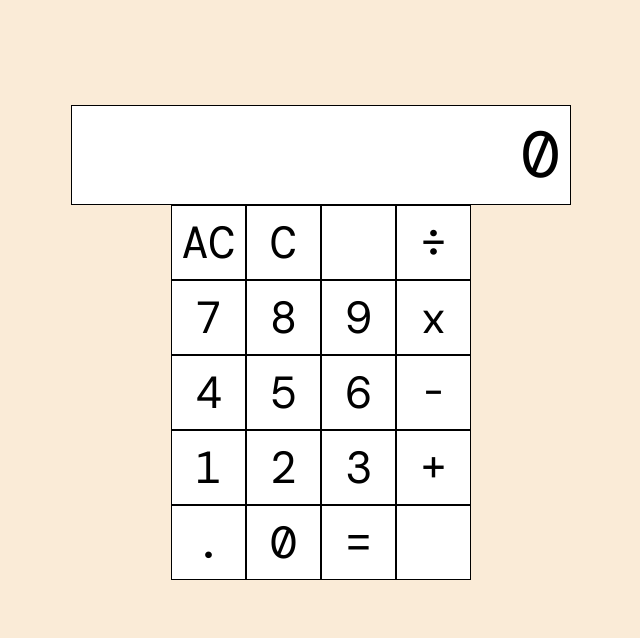
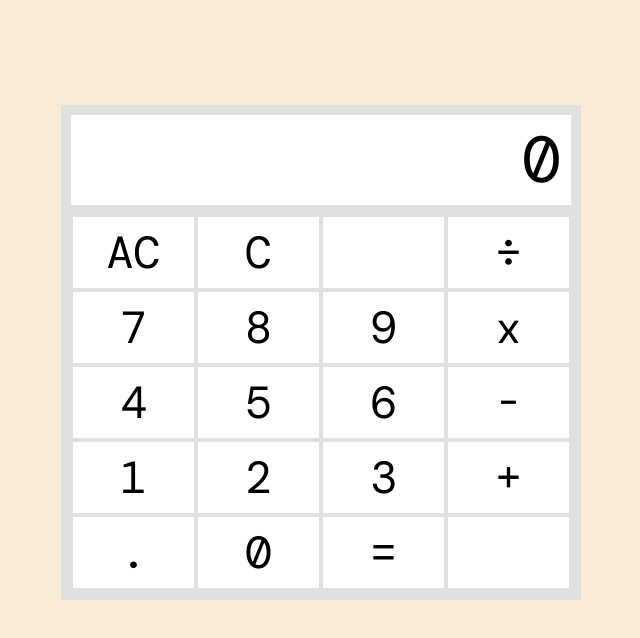
Before and after one commit to mrt39/calculator, a plain HTML site: page index.html in a window 1280 px wide. Shown: the whole page, without its empty margins (319-959 px from the left). Drawn offline with nearby package versions, Linux system fonts and the light colour scheme; a web font is replaced by a local one.

Commit message:
Change CSS

```diff
--- a/styles.css
+++ b/styles.css
@@ -32,11 +32,12 @@
   justify-content: flex-end;
   align-items: center;
   padding: 10px;
-  width: 500px;
+  width: 520px;
   height: 100px;
-  border: 1px solid black;
   background-color: white;
-
+  border-left: 10px solid #e0e0e0;
+  border-right: 10px solid #e0e0e0;
+  border-top: 10px solid #e0e0e0;
 
 }
 
@@ -56,6 +57,7 @@
   display: flex;
   flex-direction: column;
   align-items: center;
+
 }
 
 
@@ -66,17 +68,39 @@
 #fifthRow {
   display: flex;
   justify-content: center;
+  border-left: 10px solid #e0e0e0;
+  border-right: 10px solid #e0e0e0;
+}
 
+#fifthRow {
+ border-bottom: 10px solid #e0e0e0;
 }
+
+#firstRow {
+  border-top: 10px solid #e0e0e0;
+ }
+
 
 
 .calcButton {
   background-color: white;
-  width: 75px;
+  width: 125px;
   height: 75px;
-  border: 1px solid black;
+  border: 2px solid #e0e0e0;
   font-size: 45px;
   display: flex;
   justify-content: center;
   align-items: center;
+  user-select: none;
 }
+
+.calcButton:hover {
+  background-color: #efefef;
+
+}
+
+.calcButton:active {
+  background-color: #e0e0e0;
+  color:#5a5a5a
+
+}
```
